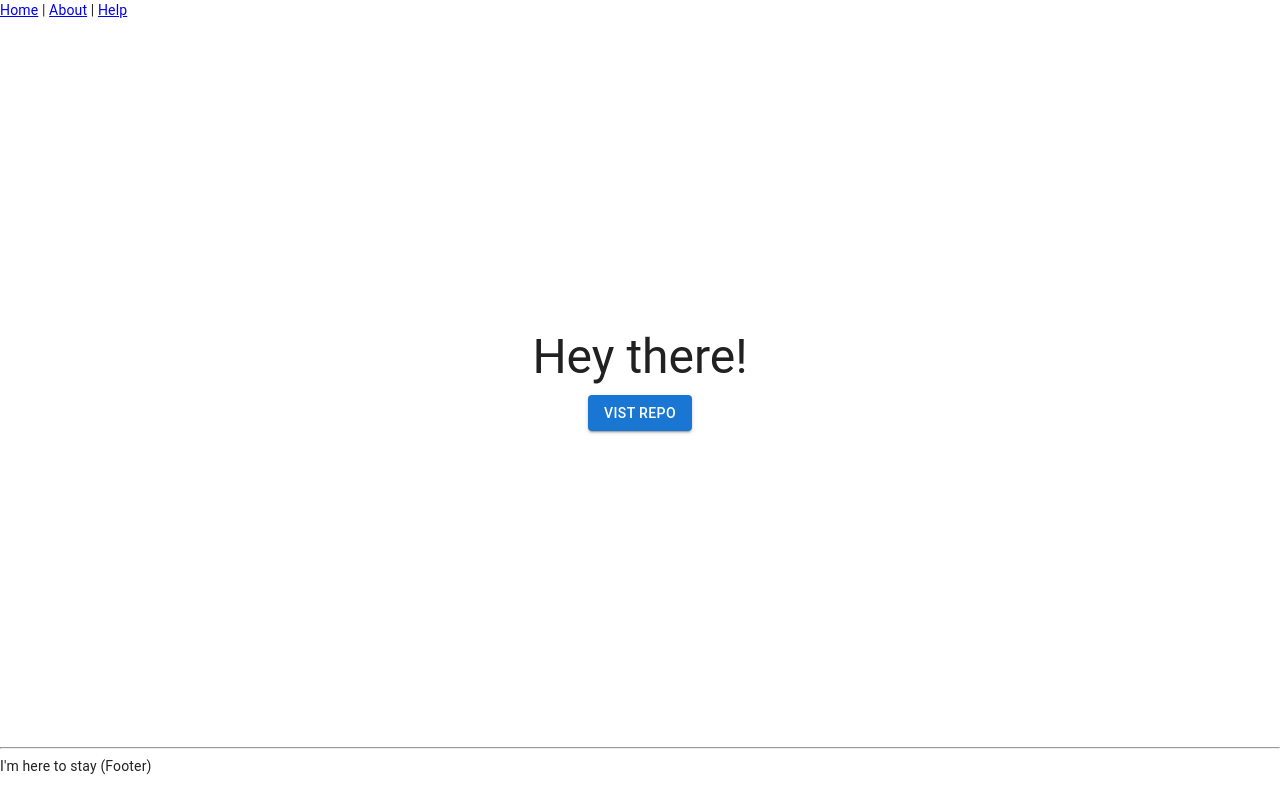
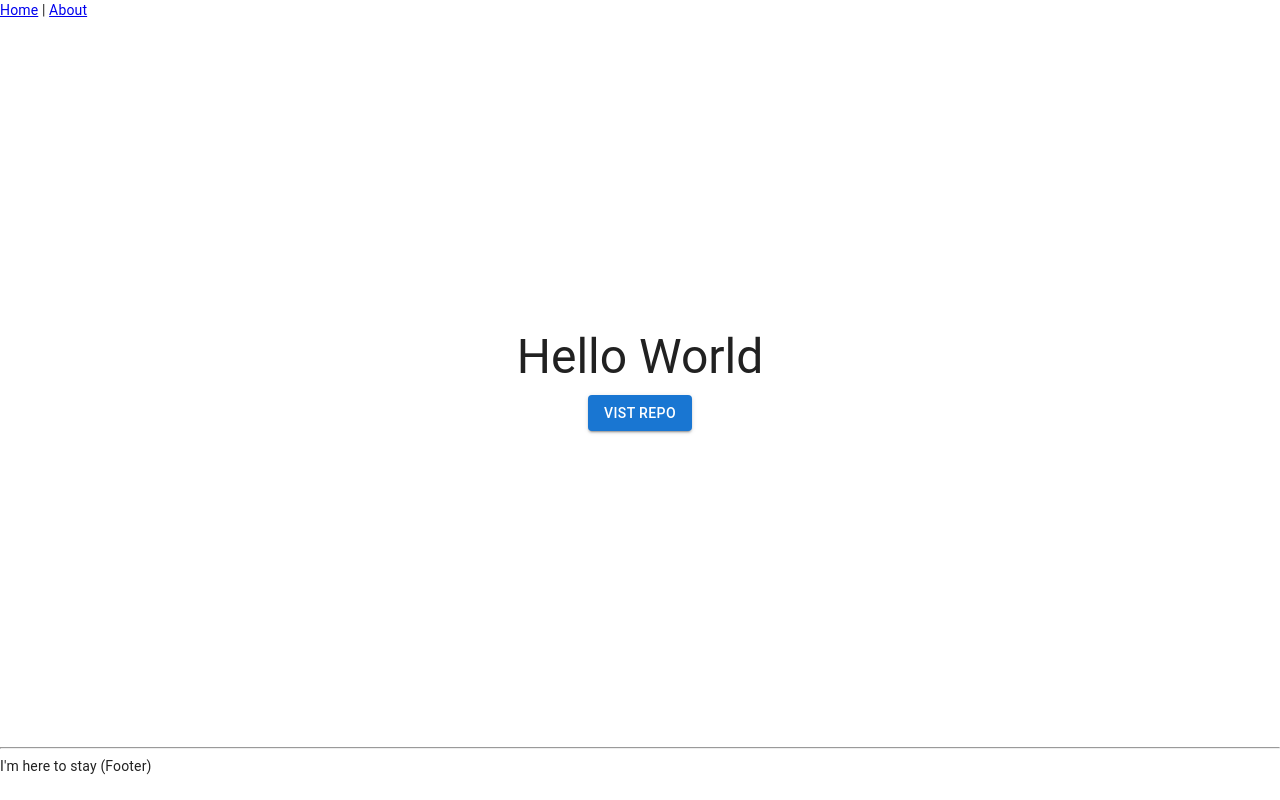
Before and after one commit to llamaXc/osrs-event-website, a Next.js app in the folder web/: page / in a window 1280 px wide. Built offline with nearby package versions, Linux system fonts and the light colour scheme.

Commit message:
clean up template

```diff
--- a/web/components/Layout.tsx
+++ b/web/components/Layout.tsx
@@ -25,10 +25,6 @@ const Layout = ({ children, title = "This is the default title" }: Props) => (
                 |{" "}
                 <Link href='/about'>
                     <a>About</a>
-                </Link>{" "}
-                |{" "}
-                <Link href='/help'>
-                    <a>Help</a>
                 </Link>
             </nav>
         </header>
--- a/web/package.json
+++ b/web/package.json
@@ -13,7 +13,8 @@
     "@mui/material": "^5.2.4",
     "next": "latest",
     "react": "^17.0.2",
-    "react-dom": "^17.0.2"
+    "react-dom": "^17.0.2",
+    "recoil": "^0.5.2"
   },
   "devDependencies": {
     "@types/node": "^12.12.21",
--- a/web/pages/index.tsx
+++ b/web/pages/index.tsx
@@ -1,36 +1,14 @@
 import Layout from "../components/Layout";
 import { FloatingBox } from "../components/FloatingBox";
 
-interface Props {
-    username: string;
-}
-
-const IndexPage = (props: Props) => (
-    <Layout title='Home | Next.js + TypeScript Example'>
+const IndexPage = () => (
+    <Layout title='Home'>
         <FloatingBox
-            title={props.username}
+            title={"Hello World"}
             buttonText={"Vist Repo"}
             url={"https://github.com/llamaXc/osrs-event-website"}
         />
     </Layout>
 );
 
-// Example of loading API data on page load.
-// TODO: Use some state manager like Redux/Recoil/etc.
-export async function getStaticProps() {
-    // const res = await fetch(`https://.../data`);
-    // const data = await res.json();
-    // if (!data) {
-    //     return {
-    //          props: { username: "No user found" },
-    //     };
-    // }
-    // return {
-    //     props: { username: data.username },
-    // };
-    return {
-        props: { username: "Hey there!" },
-    };
-}
-
 export default IndexPage;
```
Also changed, not shown: web/pages/help.tsx (deleted, +0 -19 lines), 1 other file (tests, documents, lock files or other folders).
